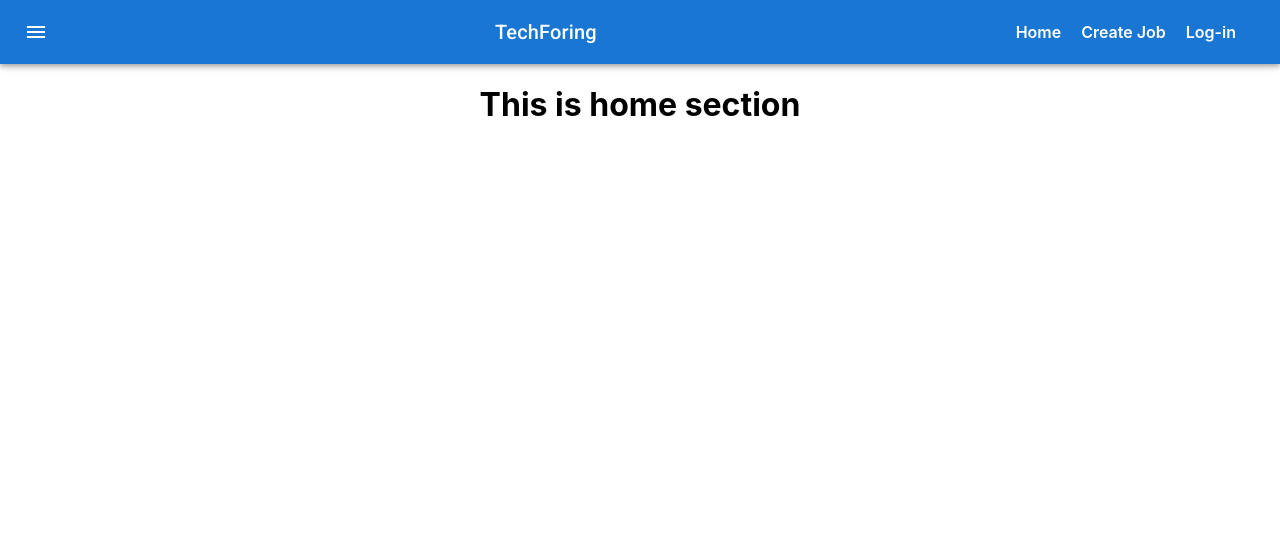
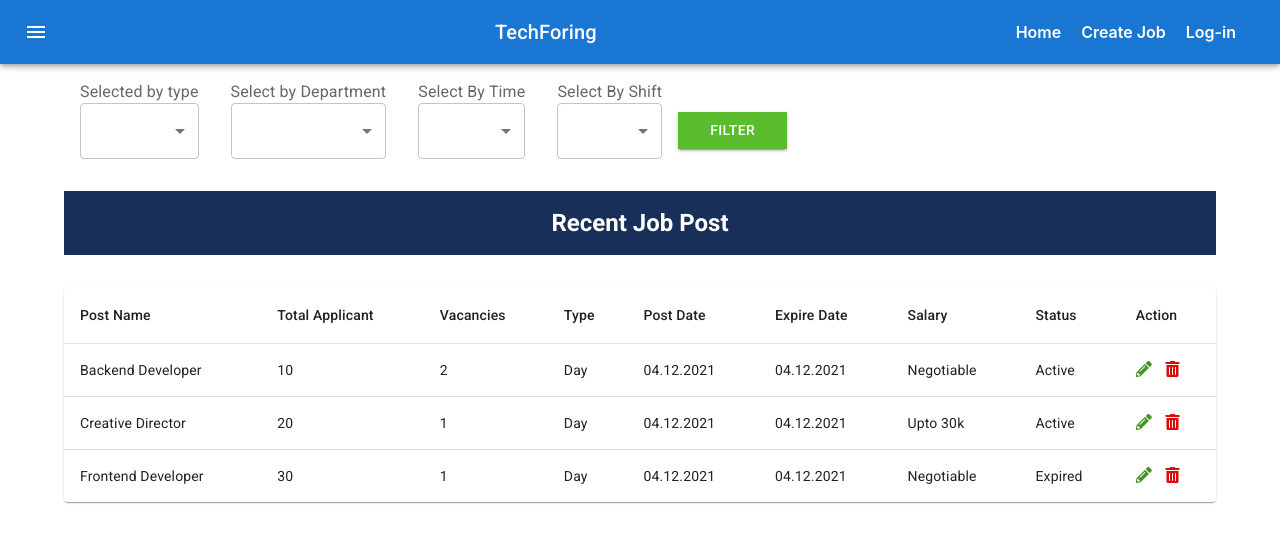
Before and after one commit to Didar2255/job-portal-client, a React (Create React App) app: page / in a window 1280 px wide. Shown: the top 542 px of the page. Built offline with nearby package versions, Linux system fonts and the light colour scheme; no server answers.

Commit message:
Create Recent job page

```diff
--- a/public/index.html
+++ b/public/index.html
@@ -12,6 +12,10 @@
   <link rel="manifest" href="%PUBLIC_URL%/manifest.json" />
   <link rel="stylesheet" href="https://fonts.googleapis.com/css?family=Roboto:300,400,500,700&display=swap" />
 
+  <!-- Font awesome -->
+  <link rel="stylesheet" href="https://use.fontawesome.com/releases/v5.15.4/css/all.css"
+    integrity="sha384-DyZ88mC6Up2uqS4h/KRgHuoeGwBcD4Ng9SiP4dIRy0EXTlnuz47vAwmeGwVChigm" crossorigin="anonymous">
+
   <title>Job Portal</title>
 </head>
 
--- /dev/null
+++ b/src/Compoents/Home/Home/Home.css
@@ -0,0 +1,13 @@
+.edit-icon{
+    color: #479324;
+    font-size: 16px;
+    margin-right: 10px;
+}
+.delete-icon{
+    color: #db0909;
+    font-size: 16px;
+}
+
+.edit-icon,.delete-icon:hover{
+    cursor: pointer;
+}
--- a/src/Compoents/Home/Home/Home.js
+++ b/src/Compoents/Home/Home/Home.js
@@ -1,10 +1,120 @@
+import { Button, Container, InputLabel, MenuItem, Paper, Select, Table, TableBody, TableCell, TableContainer, TableHead, TableRow, Typography } from '@mui/material';
+import { Box } from '@mui/system';
 import React from 'react';
+import './Home.css'
 
 const Home = () => {
+    const recentJob = [
+        { id: 1, postName: 'Backend Developer', totalApplicant: 10, vacancies: 2, shift: 'Day', type: 'Full Time', postDate: '04.12.2021', expireDate: '04.12.2021', salary: 'Negotiable', status: 'Active' },
+        { id: 2, postName: 'Creative Director', totalApplicant: 20, vacancies: 1, shift: 'Day', type: 'Freelancer', postDate: '04.12.2021', expireDate: '04.12.2021', salary: 'Upto 30k', status: 'Active' },
+        { id: 1, postName: 'Frontend Developer', totalApplicant: 30, vacancies: 1, shift: 'Day', type: 'Intern', postDate: '04.12.2021', expireDate: '04.12.2021', salary: 'Negotiable', status: 'Expired' },
+    ]
     return (
-        <div>
-            <h1>This is home section</h1>
-        </div>
+        <Container>
+            <Box sx={{
+                display: 'flex',
+                flexDirection: 'row',
+                my: 2
+            }}>
+
+                <Box sx={{ mx: 2 }}>
+                    <InputLabel id="demo-simple-select-label">Selected by type</InputLabel>
+                    <Select
+                        labelId="demo-simple-select-label"
+                        id="demo-simple-select"
+                        value={''}
+                        sx={{ width: '100%' }}
+
+                    >
+                        <MenuItem value={10}>Full Time</MenuItem>
+                        <MenuItem value={20}>Freelancer</MenuItem>
+                        <MenuItem value={30}>Intern</MenuItem>
+                    </Select>
+                </Box>
+                <Box sx={{ mx: 2 }}>
+                    <InputLabel id="demo-simple-select-label">Select by Department</InputLabel>
+                    <Select
+                        labelId="demo-simple-select-label"
+                        id="demo-simple-select"
+                        value={''}
+                        sx={{ width: '100%' }}
+                    >
+                        <MenuItem value='Development'>Development</MenuItem>
+                        <MenuItem value='Design'>Design</MenuItem>
+                        <MenuItem value='Problem Solving'>Problem Solving</MenuItem>
+                    </Select>
+                </Box>
+                <Box sx={{ mx: 2 }}>
+                    <InputLabel id="demo-simple-select-label">Select By Time</InputLabel>
+                    <Select
+                        labelId="demo-simple-select-label"
+                        id="demo-simple-select"
+                        value={''}
+                        sx={{ width: '100%' }}
+                    >
+                        <MenuItem value='PM'>Ten</MenuItem>
+                        <MenuItem value='AM'>Twenty</MenuItem>
+                    </Select>
+                </Box>
+                <Box sx={{ mx: 2 }}>
+                    <InputLabel id="demo-simple-select-label">Select By Shift</InputLabel>
+                    <Select
+                        labelId="demo-simple-select-label"
+                        id="demo-simple-select"
+                        value={''}
+                        sx={{ width: '100%' }}
+                    >
+                        <MenuItem value='Day'>Day</MenuItem>
+                        <MenuItem value='Night'>Night</MenuItem>
+                    </Select>
+                </Box>
+                <Box>
+                    <Button variant="contained" sx={{ mt: 4, backgroundColor: '#5bbc2e', borderRadius: 0, px: 4 }}>Filter</Button>
+                </Box>
+            </Box>
+            <Box>
+                <Typography variant='h5' sx={{ backgroundColor: '#182f59', p: 2, my: 4, color: '#fff', fontWeight: 600 }}>
+                    Recent Job Post
+                </Typography>
+            </Box>
+            <TableContainer component={Paper}>
+                <Table aria-label="Appointment table">
+                    <TableHead>
+                        <TableRow>
+                            <TableCell align="left">Post Name</TableCell>
+                            <TableCell align="left">Total Applicant</TableCell>
+                            <TableCell align="left">Vacancies</TableCell>
+                            <TableCell align="left">Type</TableCell>
+                            <TableCell align="left">Post Date</TableCell>
+                            <TableCell align="left">Expire Date</TableCell>
+                            <TableCell align="left">Salary</TableCell>
+                            <TableCell align="left">Status</TableCell>
+                            <TableCell align="left">Action</TableCell>
+                        </TableRow>
+                    </TableHead>
+                    <TableBody>
+                        {recentJob.map((job) => (
+                            <TableRow
+                                key={job.id}
+                                sx={{ '&:last-child td, &:last-child th': { border: 0 } }}
+                            >
+                                <TableCell component="th" scope="row">
+                                    {job.postName}
+                                </TableCell>
+                                <TableCell align="left">{job.totalApplicant}</TableCell>
+                                <TableCell align="left">{job.vacancies}</TableCell>
+                                <TableCell align="left">{job.shift}</TableCell>
+                                <TableCell align="left">{job.postDate}</TableCell>
+                                <TableCell align="left">{job.expireDate}</TableCell>
+                                <TableCell align="left">{job.salary}</TableCell>
+                                <TableCell align="left">{job.status}</TableCell>
+                                <TableCell align="left"><i class="fas fa-pencil-alt edit-icon"></i> <i class="fas fa-trash-alt delete-icon"></i></TableCell>
+                            </TableRow>
+                        ))}
+                    </TableBody>
+                </Table>
+            </TableContainer>
+        </Container >
     );
 };
 
```
